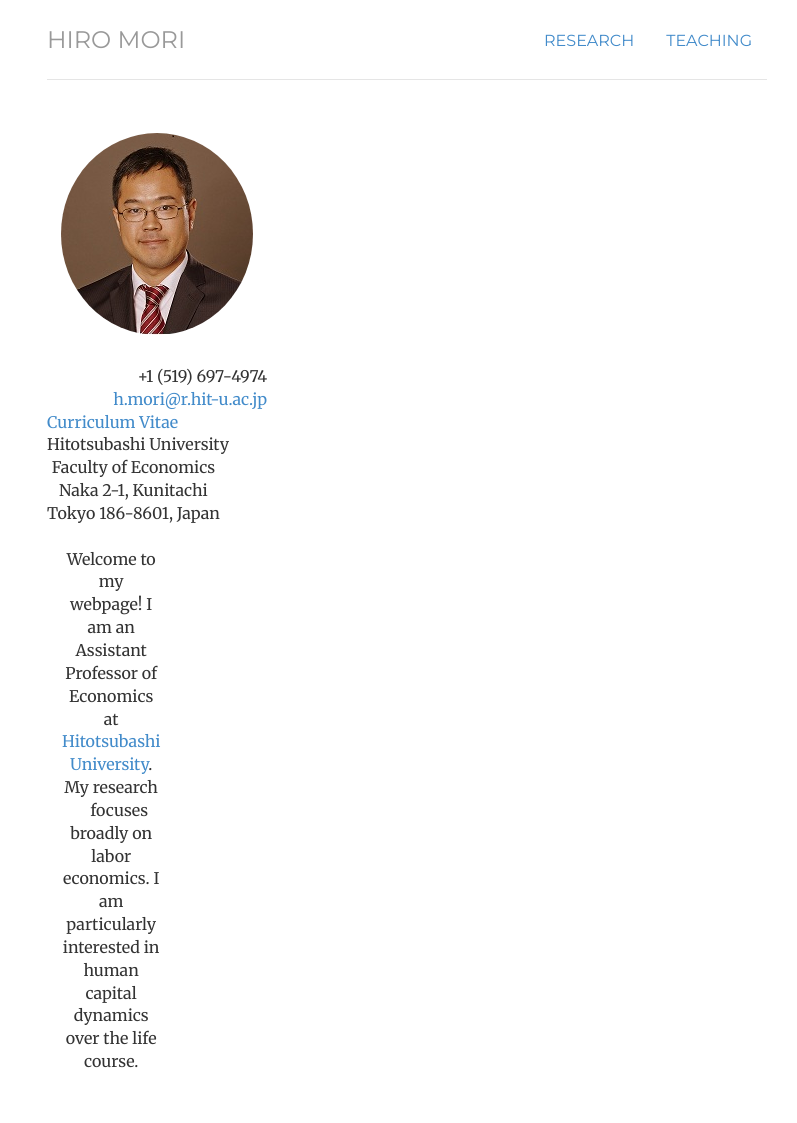
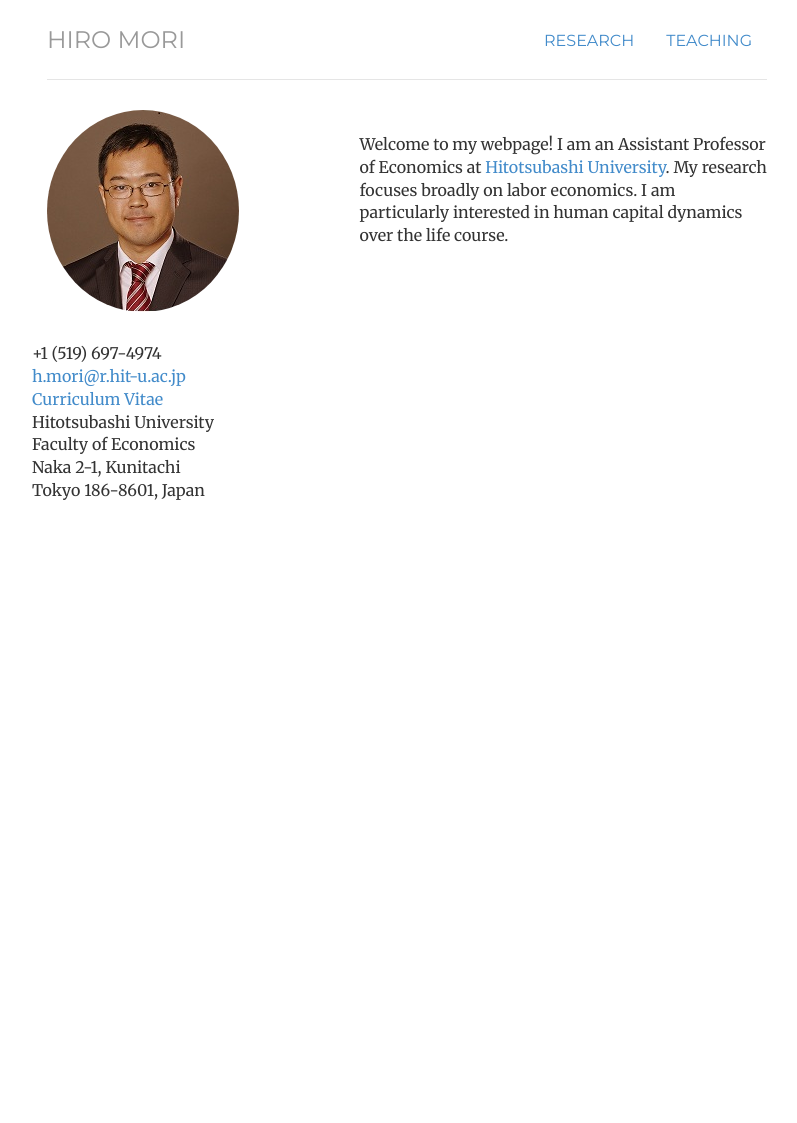
Before and after one commit to morihiroaki/morihiroaki.github.io, a Jekyll site: the page built from index.html, in a window 1280 px wide. Shown: the whole page, without its empty margins (233-1030 px from the left). Built offline with Jekyll 4.4.1, drawn with Linux system fonts in a browser that asks for light colours; after the commit the page ends 900 px from its top, so only the background shows below that.

Commit message:
Update index.html

```diff
--- a/index.html
+++ b/index.html
@@ -8,21 +8,35 @@
 <!--div class="jumbotron"-->
 <div class="row">
              <div class="box text-left">
+                 <div class='col-sm-5'>
+            	<img  class="img-circle avatar" alt="Hiro Mori" src="files/portrait.jpg">
+             </div>
+             <div class='col-sm-7'>
+               <br/>
+              <p> Welcome to my webpage! I am an Assistant Professor of Economics at <a href="http://www.econ.hit-u.ac.jp/~koho/english/">Hitotsubashi University</a>. My research
+              focuses broadly on labor economics. I am particularly interested in human capital dynamics over the life course.</p>
+              </div>
 
-    <div class='col-xs-12 col-sm-4 text-center'>
-      <img  class="img-circle avatar" alt="Hiro Mori" src="files/portrait.jpg">
+       <div class='row'>
+                      <div class='col-xs-12 col-sm-7 text-center'>
+            <div class="box text-left">
+
             <div class="contact-item">
               <div class="icon pull-left text-center"><span class="fa fa-phone fa-fw"></span></div>
-        <div class="title only pull-right">  +1 (519) 697-4974</div>
+              <div class="title only pull-left">  +1 (519) 697-4974</div>
             </div>
+            <br>
             <div class="contact-item">
               <div class="icon pull-left text-center"><span class="fa fa-envelope fa-fw"></span></div>
-        <div class="title only pull-right"><a href="mailto:h.mori@r.hit-u.ac.jp" id="email_link" class="tracked-link" data-label="Email">  h.mori&commat;r.hit-u.ac.jp</a></div>
+              <div class="title only pull-left"><a href="mailto:h.mori@r.hit-u.ac.jp" id="email_link" class="tracked-link" data-label="Email">  h.mori&commat;r.hit-u.ac.jp</a></div>
             </div>
+
+              <br>
             <div class="contact-item">
               <div class="icon pull-left text-center"><span class="fa fa-file-text-o fa-fw"></span></div>
               <div class="title only pull-left"><a href="/files/cv_mori.pdf" id="cv_link1" class="tracked-link" data-label="CV">  Curriculum Vitae</a></div>
             </div>
+             <br>
             <div class="contact-item">
               <div class="icon pull-left text-center"><span class="fa fa-map-marker fa-fw"></span></div>
               <div class="title pull-left">Hitotsubashi University</div><br>
@@ -32,13 +46,7 @@
                 Tokyo 186-8601, Japan
               </div>
             </div>
-
-    <div class='col-sm-7'>
-    <br/>
-    <p> Welcome to my webpage! I am an Assistant Professor of Economics at <a href="http://www.econ.hit-u.ac.jp/~koho/english/">Hitotsubashi University</a>. My research
-      　focuses broadly on labor economics. I am particularly interested in human capital dynamics over the life course.</p>
-    </div>
-
           </div>
      </div>
  </div>
+ </div>
```
Lines whose indentation alone changed are shown as unchanged.
